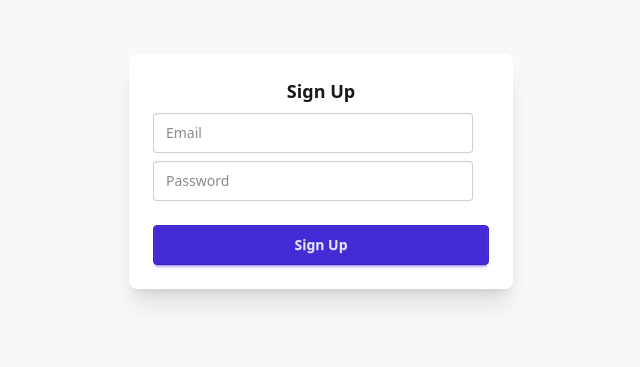
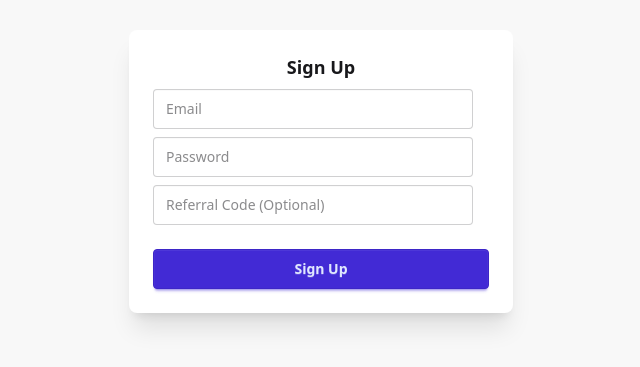
Before and after one commit to GauthamRVanjre/AI-ticket-managing-agent, a React (Vite) app in the folder ai-ticket-frontend/: page /signUp in a window 1280 px wide. Shown: the part 229-596 px from the top of the page, without its empty margins (319-959 px from the left). Built offline with nearby package versions, Linux system fonts and the light colour scheme.

Commit message:
fix: Integration of FE with BE

```diff
--- a/ai-ticket-frontend/src/pages/signup.jsx
+++ b/ai-ticket-frontend/src/pages/signup.jsx
@@ -2,7 +2,7 @@ import { useState } from "react";
 import { useNavigate } from "react-router-dom";
 
 export default function SignupPage() {
-  const [form, setForm] = useState({ email: "", password: "" });
+  const [form, setForm] = useState({ email: "", password: "", code: "" });
   const [loading, setLoading] = useState(false);
   const navigate = useNavigate();
 
@@ -68,6 +68,16 @@ export default function SignupPage() {
             required
           />
 
+          <input
+            type="text"
+            name="code"
+            placeholder="Referral Code (Optional)"
+            className="input input-bordered"
+            value={form.code}
+            onChange={handleChange}
+            required
+          />
+
           <div className="form-control mt-4">
             <button
               type="submit"
--- a/ai-ticket-frontend/src/pages/ticket.jsx
+++ b/ai-ticket-frontend/src/pages/ticket.jsx
@@ -22,7 +22,7 @@ export default function TicketDetailsPage() {
         );
         const data = await res.json();
         if (res.ok) {
-          setTicket(data.ticket);
+          setTicket(data);
         } else {
           alert(data.message || "Failed to fetch ticket");
         }
--- a/ai-ticket-frontend/src/pages/tickets.jsx
+++ b/ai-ticket-frontend/src/pages/tickets.jsx
@@ -11,11 +11,11 @@ export default function Tickets() {
   const fetchTickets = async () => {
     try {
       const res = await fetch(`${import.meta.env.VITE_SERVER_URL}/tickets`, {
-        headers: { Authorization: `Bearer ${token}` },
+        headers: { Authorization: `Token ${token}` },
         method: "GET",
       });
       const data = await res.json();
-      setTickets(data.tickets || []);
+      setTickets(data || []);
     } catch (err) {
       console.error("Failed to fetch tickets:", err);
     }
```
